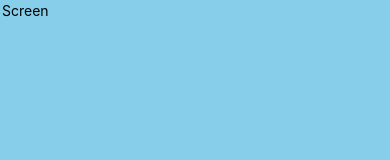
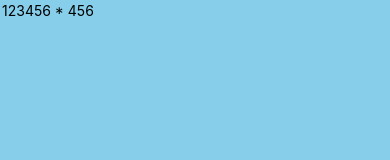
Before and after one commit to D-Coder135/CalC-App_React-Native, a React Native app: screen / in a window 390 px wide. Shown: the top 160 px of the page. Built offline with nearby package versions, Linux system fonts and the light colour scheme.

Commit message:
update the text inside the Text tag

```diff
--- a/components/Screen.js
+++ b/components/Screen.js
@@ -5,7 +5,7 @@ class Screen extends Component {
     render () {
         return(
             <View style = {styles.screenComponent}>
-                <Text>Screen</Text>
+                <Text>123456 * 456</Text>
             </View>
         );
     }
```
